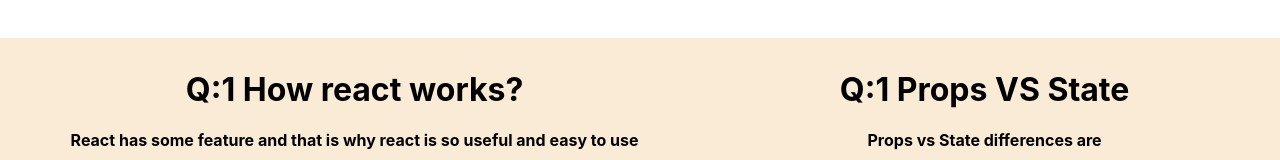
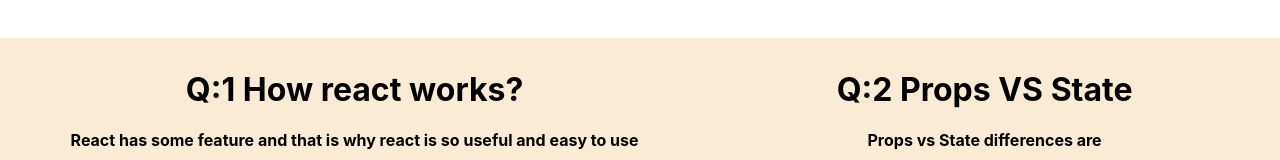
Before and after one commit to mdmehedihasan/ice-cream-fan, a React (Create React App) app: page / in a window 1280 px wide. Shown: the part 1707-1867 px from the top of the page. Built offline with nearby package versions, Linux system fonts and the light colour scheme.

Commit message:
number changed

```diff
--- a/src/Components/Footer/Footer.js
+++ b/src/Components/Footer/Footer.js
@@ -17,7 +17,7 @@
                     </ul>
                 </p>
             </div>
-            <div className='second'><h1>Q:1 Props VS State</h1>
+            <div className='second'><h1>Q:2 Props VS State</h1>
                 <h4>Props vs State differences are</h4>
                 <p className='right-para'>
                     <li>.Props cannot be modified but states can be modified using this.setState()</li>
```
